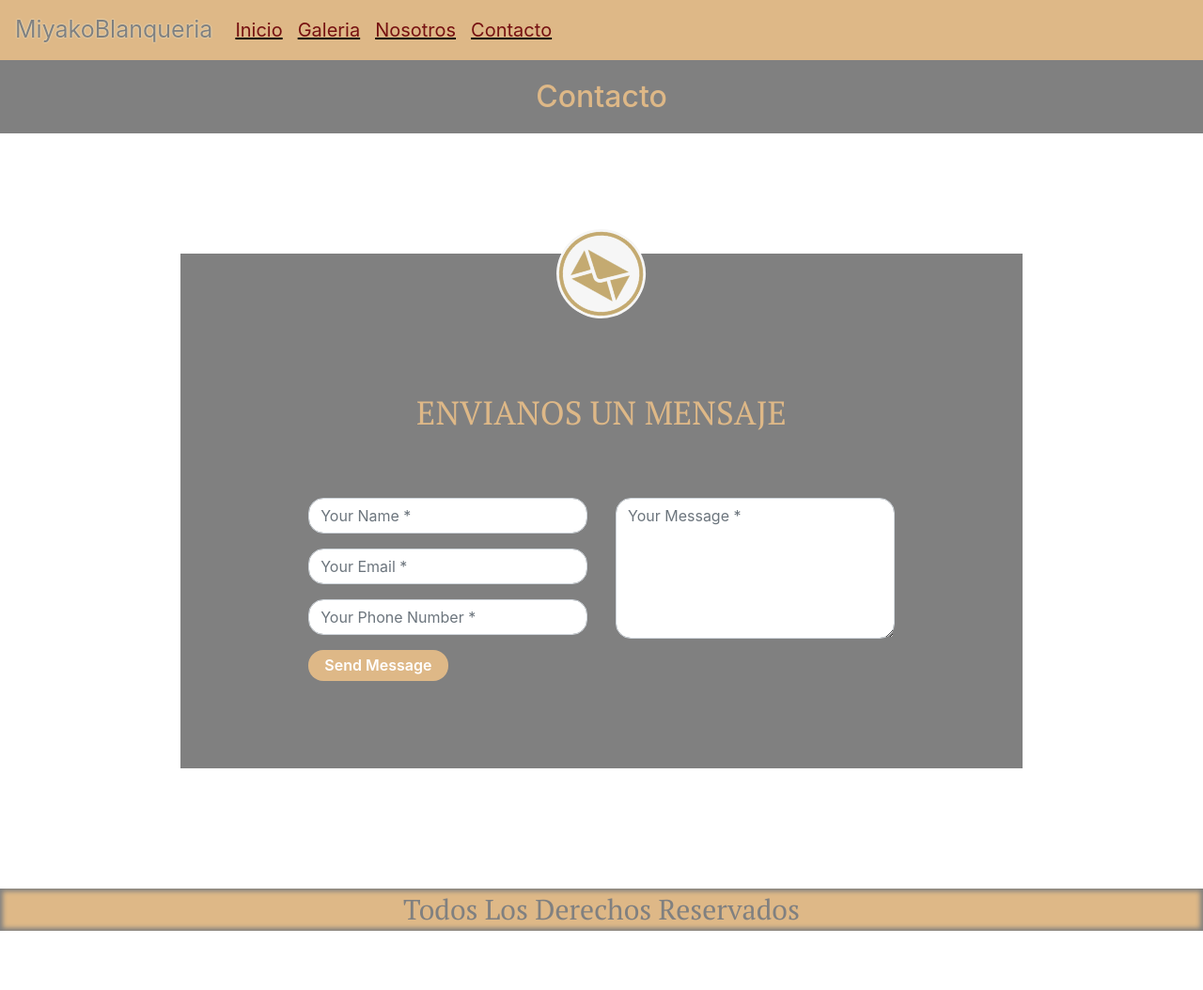
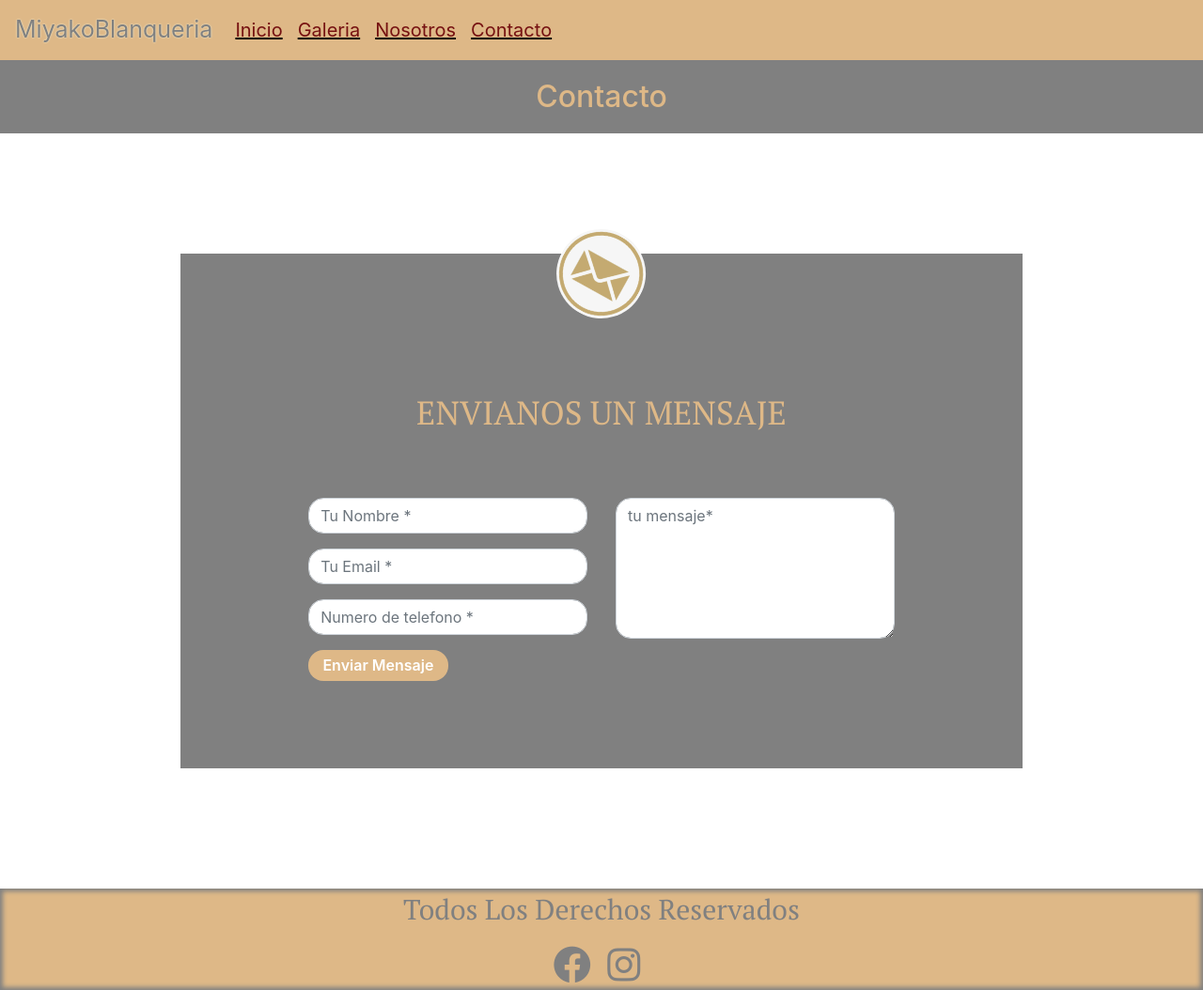
Before and after one commit to joaqu1n89/Entrega-Amatiello, a plain HTML site: page Contacto.html in a window 1280 px wide. Shown: the whole page at 94% size. Before the commit the page ends 1007 px from the top, so only its background shows below. Drawn offline with nearby package versions, Linux system fonts and the light colour scheme.

Commit message:
termino de corregir errores

```diff
--- a/Contacto.html
+++ b/Contacto.html
@@ -4,6 +4,7 @@
     <meta charset="UTF-8">
     <meta http-equiv="X-UA-Compatible" content="IE=edge">
     <meta name="viewport" content="width=device-width, initial-scale=1.0">
+    <link rel="stylesheet" href="https://cdnjs.cloudflare.com/ajax/libs/font-awesome/6.2.0/css/all.min.css" integrity="sha512-xh6O/CkQoPOWDdYTDqeRdPCVd1SpvCA9XXcUnZS2FmJNp1coAFzvtCN9BmamE+4aHK8yyUHUSCcJHgXloTyT2A==" crossorigin="anonymous" referrerpolicy="no-referrer" />
     <link rel="stylesheet" href="https://cdn.jsdelivr.net/npm/bootstrap@4.6.2/dist/css/bootstrap.min.css" integrity="sha384-xOolHFLEh07PJGoPkLv1IbcEPTNtaed2xpHsD9ESMhqIYd0nLMwNLD69Npy4HI+N" crossorigin="anonymous">
     <link rel="stylesheet" href="estilos.css">
     <link rel="shortcut icon" href="img/logo.png" type="image/x-icon">
@@ -44,45 +45,47 @@
 
 <!----NavBar Fin---->
 
+<!----Contacto Inicia---->
 
 <h2>Contacto</h2>
 
 <div class="container contact-form">
   <div class="contact-image">
-      <img src="/img/Formulario imag.png" alt="rocket_contact"/>
+      <img src="/img/Formulario imag.png" alt="aqui va una imagen"/>
   </div>
   <form method="post">
       <h3>Envianos un mensaje</h3>
      <div class="row">
           <div class="col-md-6">
               <div class="form-group">
-                  <input type="text" name="txtName" class="form-control" placeholder="Your Name *" value="" />
+                  <input type="text" name="txtName" class="form-control" placeholder="Tu Nombre *" value="" />
               </div>
               <div class="form-group">
-                  <input type="text" name="txtEmail" class="form-control" placeholder="Your Email *" value="" />
+                  <input type="text" name="txtEmail" class="form-control" placeholder="Tu Email *" value="" />
               </div>
               <div class="form-group">
-                  <input type="text" name="txtPhone" class="form-control" placeholder="Your Phone Number *" value="" />
+                  <input type="text" name="txtPhone" class="form-control" placeholder="Numero de telefono *" value="" />
               </div>
               <div class="form-group">
-                  <input type="submit" name="btnSubmit" class="btnContact" value="Send Message" />
+                  <input type="submit" name="btnSubmit" class="btnContact" value="Enviar Mensaje" />
               </div>
           </div>
           <div class="col-md-6">
               <div class="form-group">
-                  <textarea name="txtMsg" class="form-control" placeholder="Your Message *" style="width: 100%; height: 150px;"></textarea>
+                  <textarea name="txtMsg" class="form-control" placeholder="tu mensaje*" style="width: 100%; height: 150px;"></textarea>
               </div>
           </div>
       </div>
   </form>
 </div>
 
+<!----Contacto Fin---->
 
 <footer>
   <p>todos los derechos reservados</p>
     <div class="redes">
-      <a href=""><i class="fa-brands fa-facebook"></i></a>
-      <a href=""><i class="fa-brands fa-instagram"></i></a>
+      <a href="https://www.facebook.com/people/Miyako/100040302666771/"><i class="fa-brands fa-facebook"></i></a>
+      <a href="https://www.instagram.com/Miyako.Blanqueria/"><i class="fa-brands fa-instagram"></i></a>
     </div>
 </footer>
 
--- a/estilos.css
+++ b/estilos.css
@@ -1,4 +1,12 @@
 @import url('https://fonts.googleapis.com/css2?family=PT+Serif:ital,wght@0,400;0,700;1,400&family=Raleway&family=Roboto+Condensed:ital,wght@1,300&display=swap');
+
+*{
+    margin: 0;
+    padding: 0;
+    box-sizing: 0;
+}
+
+
 
 .navbar{
     background-color: burlywood;
@@ -53,13 +61,23 @@ h3{
 }
 
 
+.container-fluid{
+    margin-bottom: 60px;
+}
+
+
+.container-fluid2{
+    margin-top: 90px;
+}
+
+
 .nright{
     height: 600px;
     background-image: url(/img/pexels-wallace-chuck-2973392.jpg);
     background-size: cover;
     background-position: center;
     margin-top: 30px;
-
+    margin-bottom: 20px;
 }
 
 .nleft{
@@ -150,7 +168,8 @@ h5{
 
 .gal{
     height: 300px;
-    border: 2px solid black
+    border: 2px solid black;
+    margin-bottom: 20px;
 
 }
 
```
Also changed, not shown: galeria.html (+2 -3 lines), index.html (+2 -2 lines), sobre nosotros.html (+6 -5 lines).
